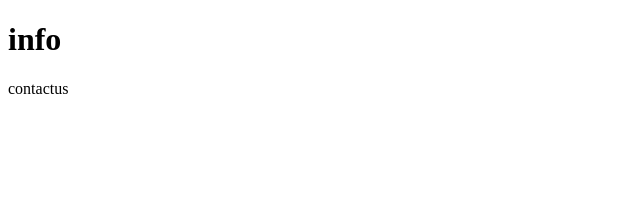
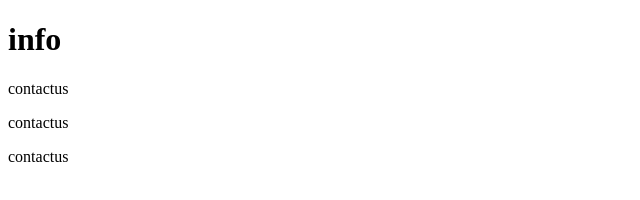
Before and after one commit to ANlearner/Demo, a plain HTML site: page contactus.html in a window 1280 px wide. Shown: the whole page, without its empty margins (0-640 px from the left). Drawn offline with Linux system fonts and the light colour scheme.

Commit message:
contactus.html modified in master branch

```diff
--- a/contactus.html
+++ b/contactus.html
@@ -5,6 +5,8 @@
 <h1>info</h1>
 
 <p>contactus</p>
+<p>contactus</p>
+<p>contactus</p>
 
 </body>
 </html>
```
Also changed, not shown: aboutus.html (+1 -0 lines).
